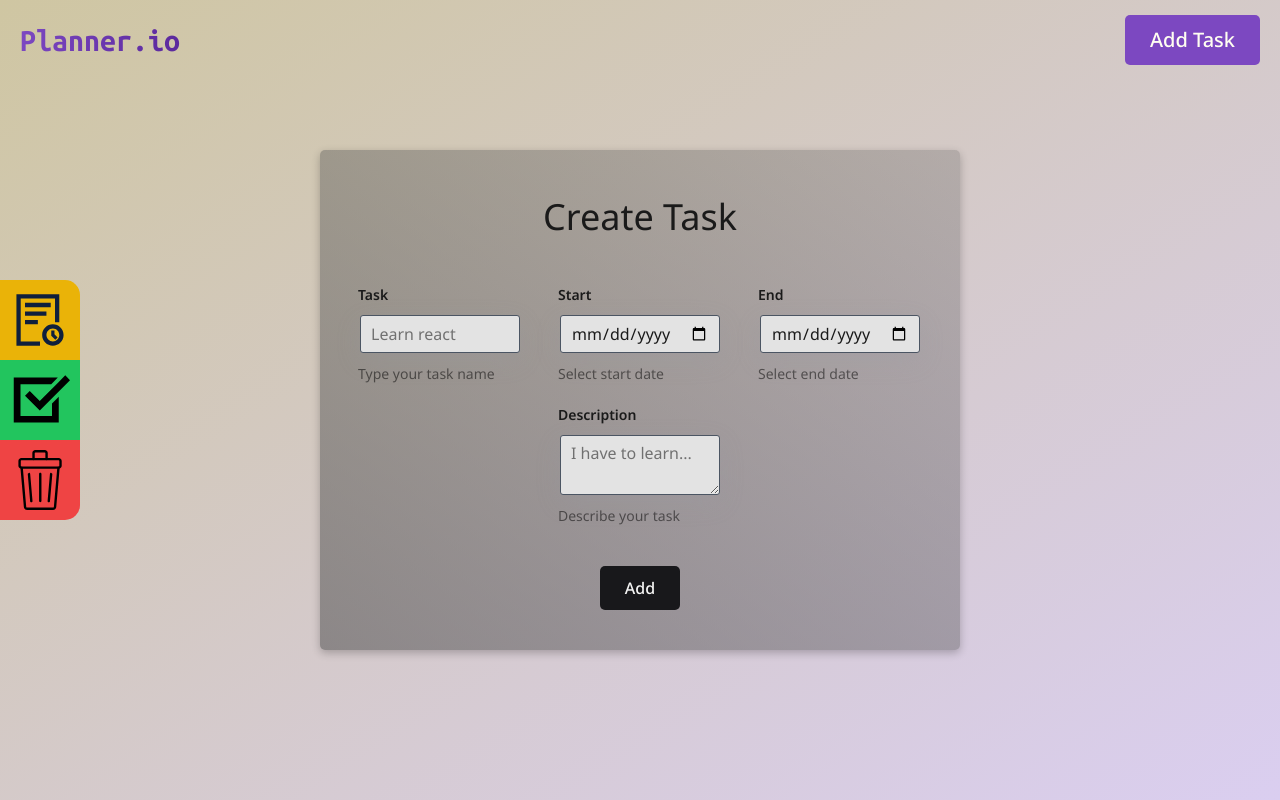
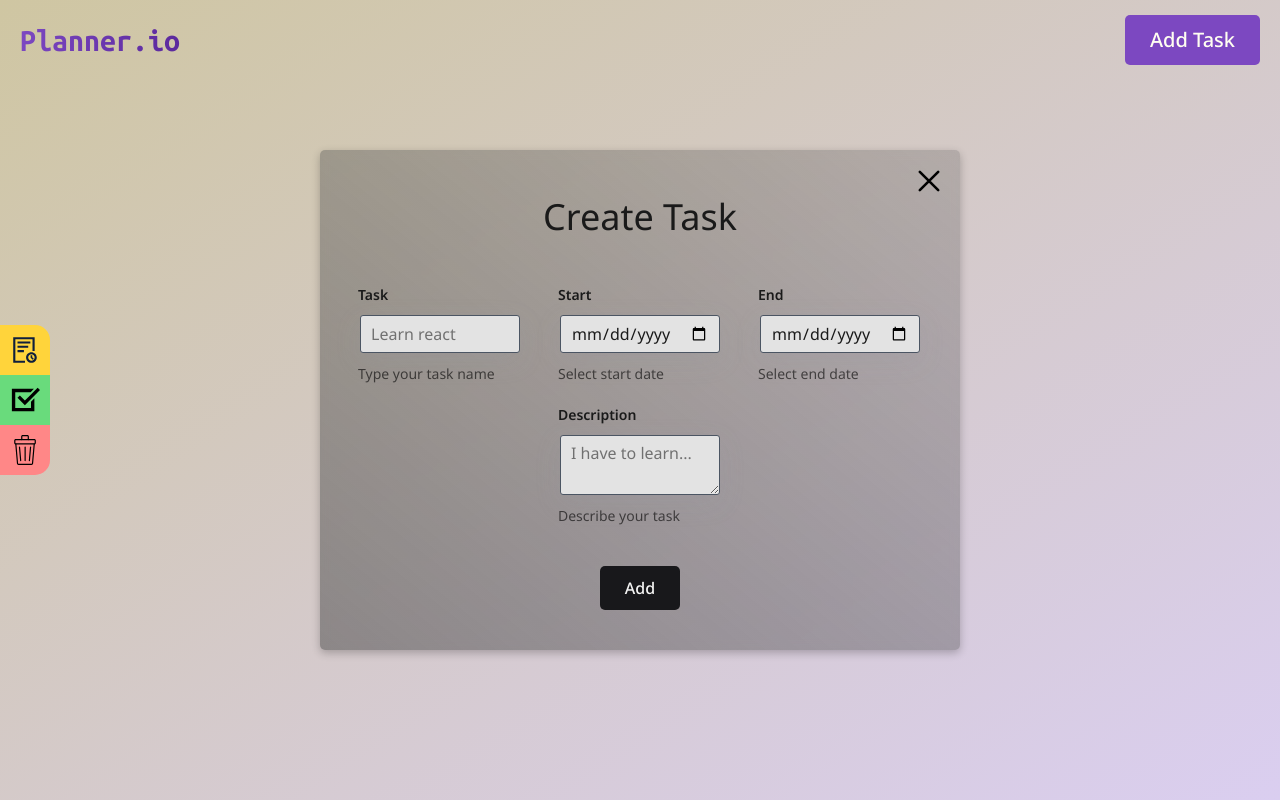
Before and after one commit to Biszku/ts-grab-and-drop-app, a website built with Vite: page index.html in a window 1280 px wide. Built offline with nearby package versions, Linux system fonts and the light colour scheme.

Commit message:
addd backdrop

```diff
--- a/index.html
+++ b/index.html
@@ -11,7 +11,7 @@
     <header>
       <div class="flex justify-between items-center px-[2rem] py-[1.5rem]">
         <h1
-          class="text-[3.2rem] text-transparent bg-clip-text header_h1 w-min select-none"
+          class="text-[3.2rem] text-transparent bg-clip-text header_h1 w-min select-none hover:cursor-pointer"
         >
           Planner.io
         </h1>
@@ -27,10 +27,10 @@
     <main>
       <section>
         <article
-          class="absolute left-[50%] top-[50%] translate-y-[-50%] translate-x-[-50%] flex justify-center"
+          class="absolute left-[50%] top-[50%] translate-y-[-50%] translate-x-[-50%] flex justify-center z-[1]"
         >
           <div
-            class="flex flex-col items-center gap-[4rem] rounded-[0.5rem] p-[4rem] form-bg"
+            class="relative z-[1] flex flex-col items-center gap-[4rem] rounded-[0.5rem] p-[4rem] form-bg"
           >
             <p class="text-[3.6rem]">Create Task</p>
             <form
@@ -50,7 +50,7 @@
                   id="taskName"
                 />
                 <span
-                  class="text-[1.4rem] relative left-[-.2rem] text-black opacity-50"
+                  class="text-[1.4rem] relative left-[-.2rem] text-black opacity-60"
                   >Type your task name</span
                 >
               </div>
@@ -66,7 +66,7 @@
                   id="startDate"
                 />
                 <span
-                  class="text-[1.4rem] relative left-[-.2rem] text-black opacity-50"
+                  class="text-[1.4rem] relative left-[-.2rem] text-black opacity-60"
                   >Select start date</span
                 >
               </div>
@@ -82,7 +82,7 @@
                   id="endDate"
                 />
                 <span
-                  class="text-[1.4rem] relative left-[-.2rem] text-black opacity-50"
+                  class="text-[1.4rem] relative left-[-.2rem] text-black opacity-60"
                   >Select end date</span
                 >
               </div>
@@ -98,7 +98,7 @@
                   class="bg-[#e3e3e3] border-[0.1rem] border-gray-600 rounded-[0.3rem] px-[1rem] py-[0.5rem] input-shadow placeholder:text-black placeholder:opacity-50"
                 ></textarea>
                 <span
-                  class="text-[1.4rem] relative left-[-.2rem] text-black opacity-50"
+                  class="text-[1.4rem] relative left-[-.2rem] text-black opacity-60"
                   >Describe your task</span
                 >
               </div>
@@ -113,6 +113,12 @@
               </div>
             </form>
           </div>
+          <div class="absolute w-[100%] h-[100%] backdrop-blur-[0.4rem]"></div>
+          <img
+            class="absolute z-[1] top-[1rem] right-[1rem] w-[4.2rem] hover:cursor-pointer"
+            src="./src/assets/close-outline.svg"
+            alt="close icon"
+          />
         </article>
         <article id="container" class="flex flex-col items-center"></article>
       </section>
@@ -120,7 +126,7 @@
         class="absolute top-[50%] left-[0%] translate-y-[-50%] rounded-r-[1.5rem] overflow-hidden hover:"
       >
         <div
-          class="w-[8rem] p-[1rem] bg-yellow-500 cursor-pointer"
+          class="w-[5rem] p-[1rem] bg-[#ffd43b] cursor-pointer"
           id="pendingTasks"
         >
           <img
@@ -129,12 +135,15 @@
           />
         </div>
         <div
-          class="w-[8rem] p-[1rem] bg-green-500 cursor-pointer"
+          class="w-[5rem] p-[1rem] bg-[#69db7c] cursor-pointer"
           id="finishedTasks"
         >
           <img src="./src/assets/task-svgrepo-com.svg" alt="finished icon" />
         </div>
-        <div class="w-[8rem] p-[1rem] bg-red-500 cursor-pointer" id="moveToBin">
+        <div
+          class="w-[5rem] p-[1rem] bg-[#ff8787] cursor-pointer"
+          id="moveToBin"
+        >
           <img src="./src/assets/bin-svgrepo-com.svg" alt="bin icon" />
         </div>
       </article>
```
Also changed, not shown: src/assets/close-outline.svg (added).
